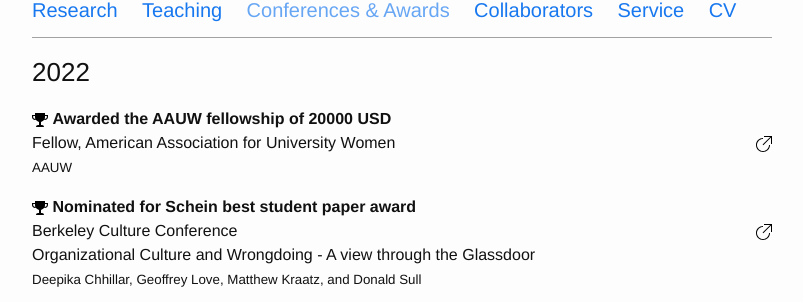
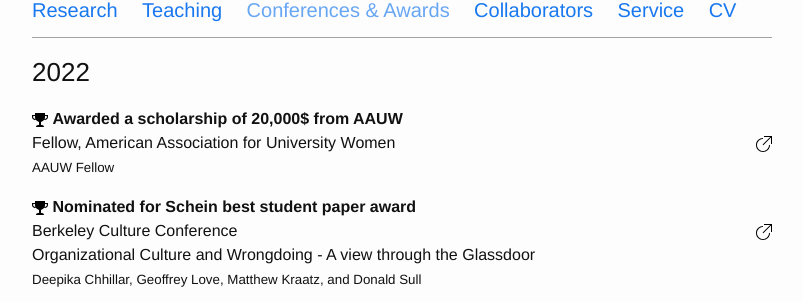
Before and after one commit to deepikachhillar/deepikachhillar.github.io, a Jekyll site: the page built from nav/conferences.md, in a window 1280 px wide. Shown: the part 220-522 px from the top of the page, without its empty margins (238-1041 px from the left). Built offline with Jekyll 4.4.1, drawn with Linux system fonts in a browser that asks for light colours.

Commit message:
Update papers.yml

```diff
--- a/_data/papers.yml
+++ b/_data/papers.yml
@@ -1,11 +1,11 @@
 - id: aauw
   title: "Fellow, American Association for University Women"
-  authors: AAUW
+  authors: AAUW Fellow
 #   venue: Berkeley Culture Conference
   year: 2022
 #   pages: 97--118
   link: https://www.aauw.org/resources/programs/fellowships-grants/
-  award: Awarded the AAUW fellowship of 20000 USD
+  award: Awarded a scholarship of 20,000$ from AAUW
 
 - id: glassdoor
   title: "Organizational Culture and Wrongdoing - A view through the Glassdoor"
```
